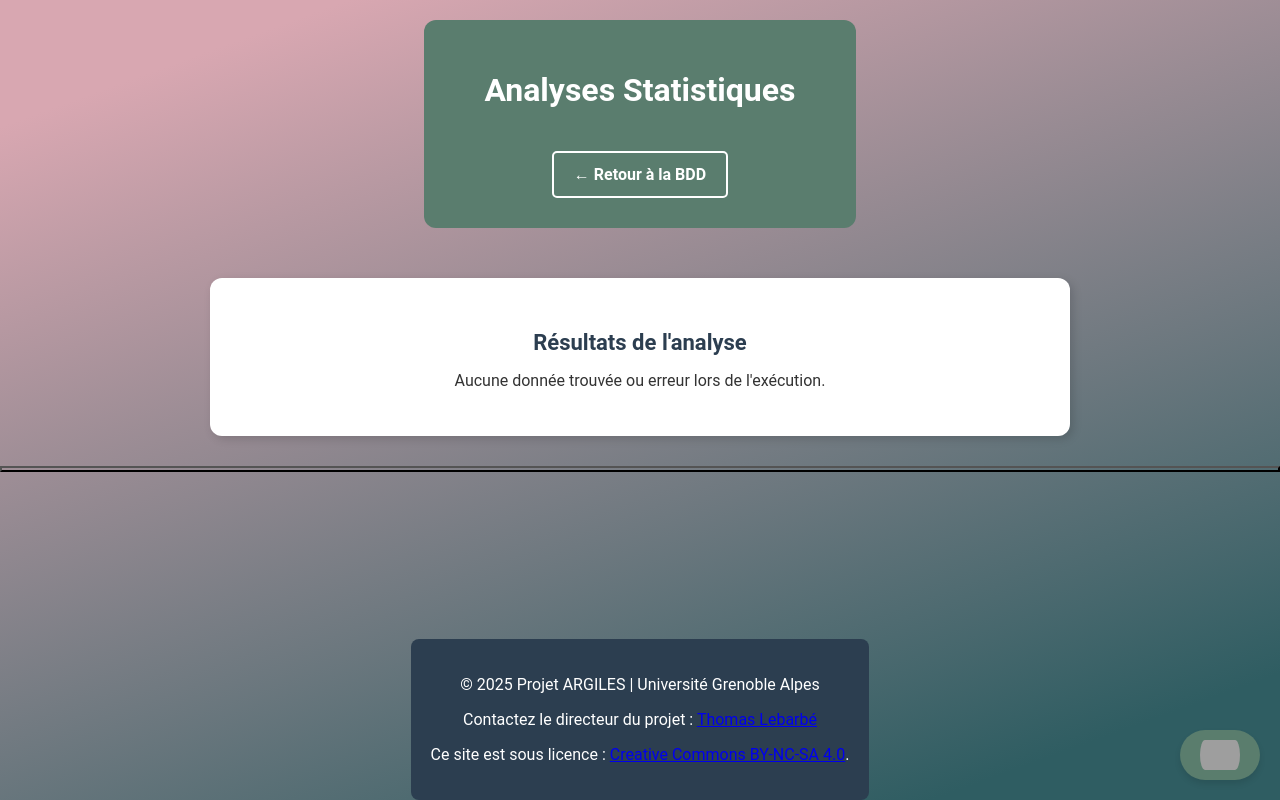
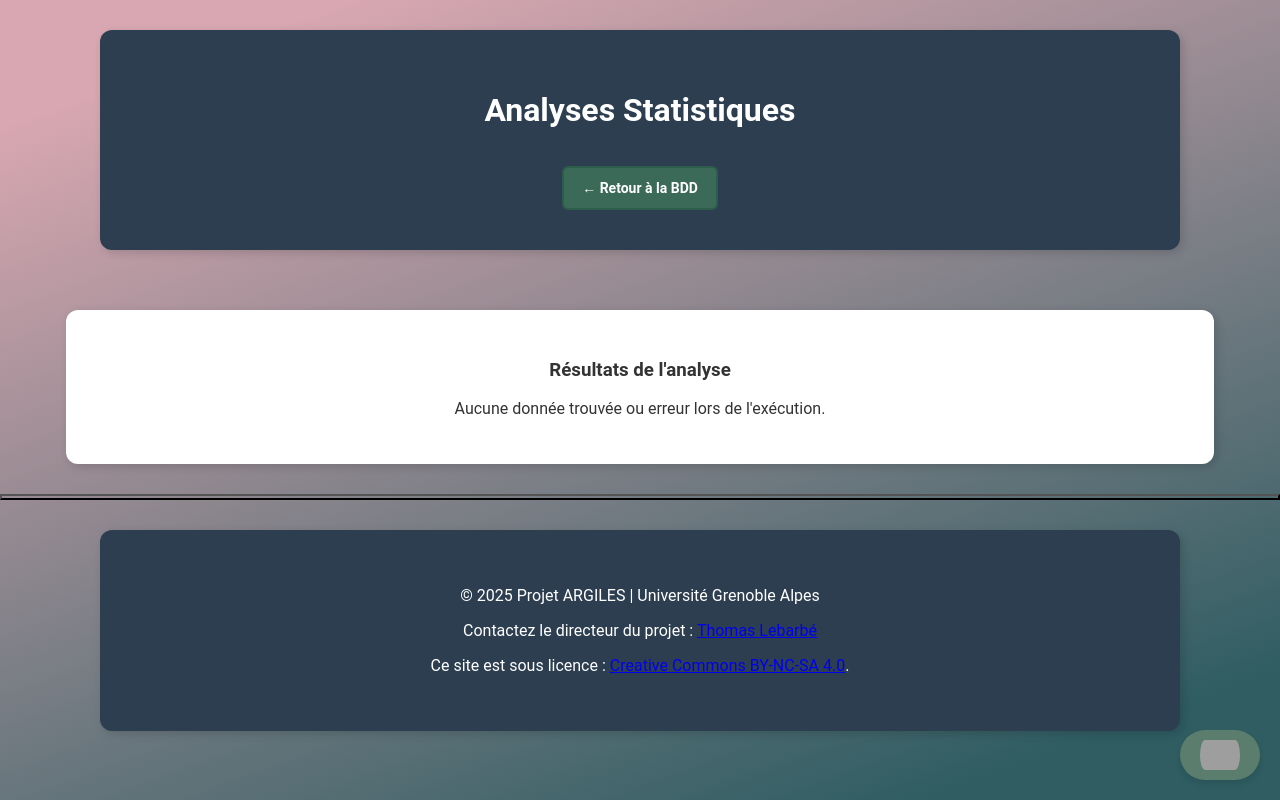
Before and after one commit to zancap/ARGILES-Database-Management-and-NLP, a PHP site: page /stats_results.php in a window 1280 px wide. Run offline with PHP 8.4, Linux system fonts and the light colour scheme; grey boxes are pictures that could not be loaded.

Commit message:
Improved

```diff
--- a/style/python_style.css
+++ b/style/python_style.css
@@ -14,34 +14,94 @@
     position: relative;
 }
 
-/* Header */
+/* Header*/
 header {
-    background-color: #5a7d6e;
+    background-color: #2c3e50;
     color: #fff;
-    padding: 30px 60px;
+    padding: 40px 40px;
     border-radius: 12px;
+    width: 90%;
+    max-width: 1000px;
     text-align: center;
-    max-width: 900px;
-    margin: 20px auto;
+    margin: 30px auto;
+    box-shadow: 3px 3px 10px rgba(0, 0, 0, 0.15);
 }
 
 /* Home Button */
 .btn-back {
-    display: inline-block;
-    margin-top: 20px;
-    background-color: transparent;
-    color: white;
-    border: 2px solid white;
-    padding: 12px 20px;
-    border-radius: 5px;
+    background-color: #3b6b58;
+    color: #fff;
+    border: 2px solid #2c5c4a;
+    padding: 12px 18px;
+    border-radius: 6px;
+    font-size: 14px;
     text-decoration: none;
     font-weight: bold;
-    font-size: 16px;
-    transition: background-color 0.3s ease, color 0.3s ease;
+    transition: background-color 0.3s ease-in-out, color 0.3s ease-in-out;
+    display: inline-block;
+    margin-top: 15px;
 }
 .btn-back:hover {
-    background-color: #4a665a;
+    background-color: #244c3c;
     color: #fff;
+}
+
+/* Results Container */
+.results-container {
+    background: #fff;
+    padding: 30px;
+    border-radius: 12px;
+    box-shadow: 3px 3px 10px rgba(0, 0, 0, 0.15);
+    text-align: center;
+    max-width: 85vw;
+    width: 95%;
+    margin: 30px auto;
+    overflow-x: auto;
+}
+
+/* Table Wrapper */
+.table_wrapper {
+    overflow-x: auto; /* Enables horizontal scrolling */
+    width: 100%;
+}
+
+/* Table */
+.table_main {
+    display: block;
+    width: max-content; /* Allows expansion */
+    min-width: 100%; /* Prevents shrinkage */
+    margin: 0 auto;
+    border-collapse: collapse;
+}
+
+/* Table header columns */
+.table_header {
+    display: flex;
+    justify-content: space-between;
+    flex-wrap: nowrap;
+    width: 100%;
+    overflow-x: auto;
+}
+
+/* Table cells */
+.table_cell {
+    padding: 10px;
+    border: 1px solid #ddd;
+    text-align: left;
+    white-space: nowrap; /* Prevents text from wrapping */
+}
+
+/* Footer */
+footer {
+    background-color: #2c3e50;
+    color: #fff;
+    text-align: center;
+    padding: 40px 40px;
+    border-radius: 12px;
+    width: 90%;
+    max-width: 1000px;
+    margin: 30px auto;
+    box-shadow: 3px 3px 10px rgba(0, 0, 0, 0.15);
 }
 
 /* Sidebar */
@@ -49,27 +109,17 @@
     width: 250px;
     position: fixed;
     top: 0;
-    left: -250px;
+    left: -250px; /* Fixed missing px */
     height: 100%;
     background-color: #2c3e50;
     color: #fff;
     padding: 20px;
-    box-shadow: 2px 0 5px rgba(0,0,0,0.1);
+    box-shadow: 2px 0 5px rgba(0, 0, 0, 0.1);
     z-index: 1000;
     transition: left 0.3s ease-in-out;
 }
-.sidebar a {
-    color: #fff;
-    text-decoration: none;
-    display: block;
-    margin: 15px 0;
-    font-size: 16px;
-}
-.sidebar a:hover {
-    text-decoration: underline;
-}
 
-/* Sidebar Toggle */
+/* Sidebar Toggle Button */
 #menuToggle {
     position: fixed;
     top: 15px;
@@ -80,56 +130,9 @@
     border-radius: 5px;
     cursor: pointer;
     z-index: 1100;
+    transition: background-color 0.3s ease-in-out;
 }
 
-/* Results Container */
-.results-container {
-    background: #fff;
-    padding: 30px;
-    border-radius: 12px;
-    box-shadow: 3px 3px 10px rgba(0, 0, 0, 0.15);
-    text-align: center;
-    max-width: 800px;
-    width: 100%;
-    margin: 30px auto;
+#menuToggle:hover {
+    background-color: #4a665a;
 }
-.results-container h3 {
-    color: #2c3e50;
-    font-size: 22px;
-    margin-bottom: 15px;
-}
-.results-container pre {
-    text-align: left;
-    background: #f9f9f9;
-    padding: 15px;
-    border-radius: 8px;
-    font-size: 16px;
-    overflow-x: auto;
-    box-shadow: 2px 2px 5px rgba(0,0,0,0.1);
-}
-
-/* Footer */
-footer {
-    background-color: #2c3e50;
-    color: #fff;
-    text-align: center;
-    padding: 20px;
-    margin-top: auto;
-    border-radius: 8px;
-    max-width: 900px;
-    margin-left: auto;
-    margin-right: auto;
-	z-index: 5;
-}
-
-/* Wave Deco */
-.wave {
-    position: absolute;
-    bottom: -5px;
-    left: 0;
-    width: 100%;
-    height: 80px;
-    background: url('img/wave.svg') repeat-x;
-    opacity: 0.3;
-    z-index: 10;
-}
```
Also changed, not shown: style/index.css (+19 -0 lines).
